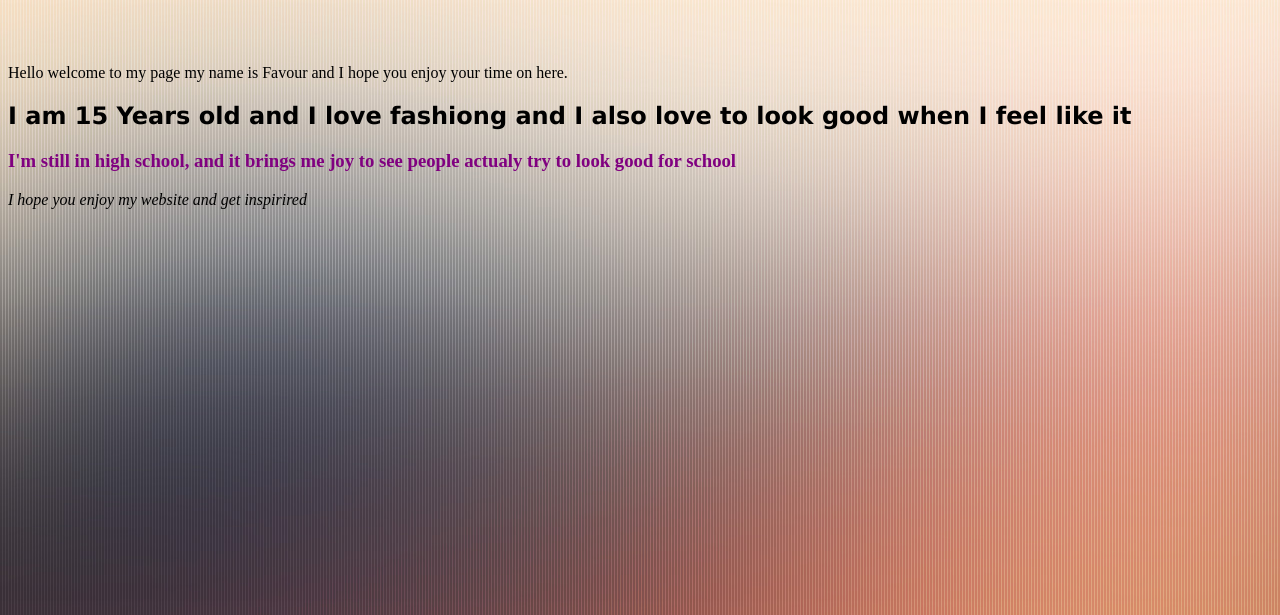
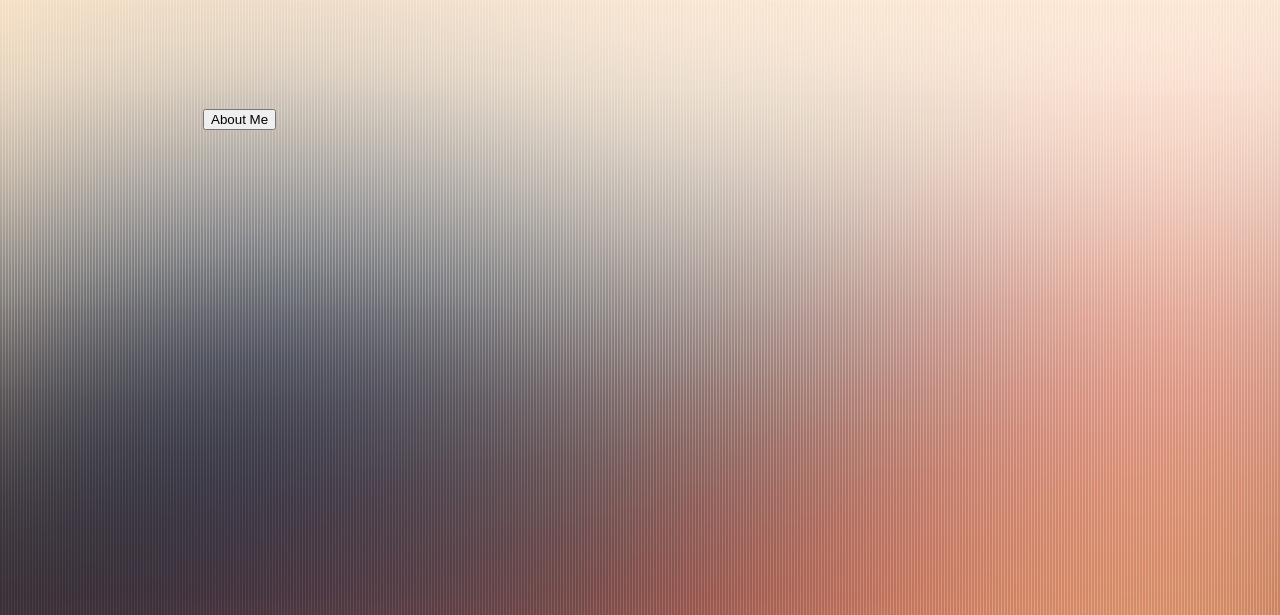
Before and after one commit to getlikefae11/1stProject, a plain HTML site: page index.htm in a window 1280 px wide. Shown: the part 185-800 px from the top of the page. Drawn offline with Linux system fonts and the light colour scheme.

Commit message:
Update index.htm

```diff
--- a/index.htm
+++ b/index.htm
@@ -11,10 +11,11 @@
 
 
 <h1 style = "text-align:center; font-size:100px"> Favour's Fashion Blog</h1>
-<p> Hello welcome to my page my name is Favour and I hope you enjoy your time on here.</p>
-<h2 style="font-family:verdana;"> I am 15 Years old and I love fashiong and I also love to look good when I feel like it</h2>
-<h3 style="color:purple"> I'm still in high school, and it brings me joy to see people actualy try to look good for school</h3>
-<p><em> I hope you enjoy my website and get inspirired </em></p>
 
+ <pre>
+
+
+
+                         <a href="about_me.html"><button type="round_button">About Me</button></a>
 </body>
 </html>
```
